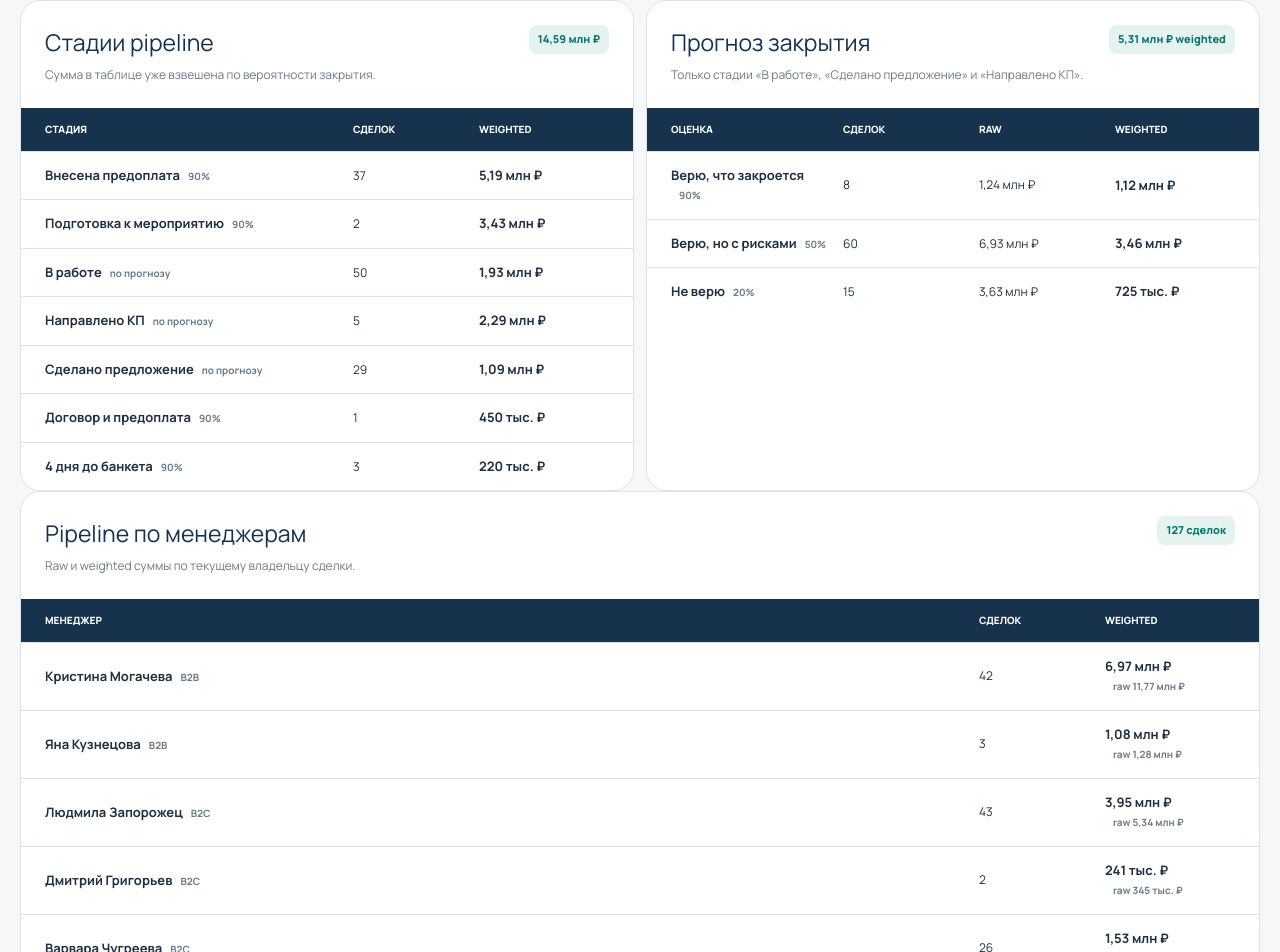
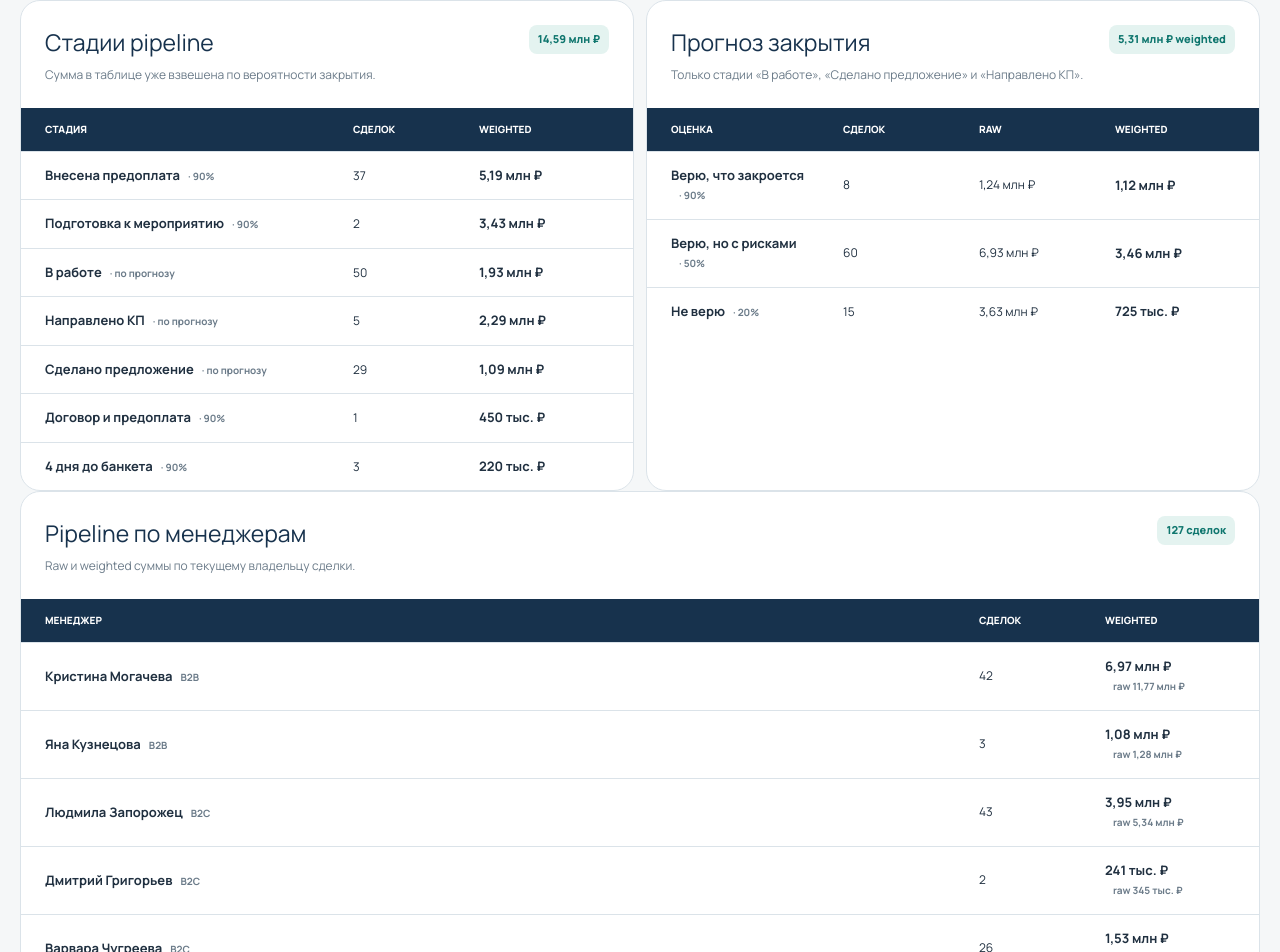
Before and after one commit to nkrivodud-blip/park-skazka-sales-report, a Next.js app: page / in a window 1280 px wide. Shown: the part 4661-5613 px from the top of the page. Built offline with nearby package versions, Linux system fonts and the light colour scheme.

Commit message:
Add visible probability separators to public report

```diff
--- a/app/page.tsx
+++ b/app/page.tsx
@@ -214,11 +214,11 @@ export default function Home() {
         <div className="dual-tables reveal">
           <div className="table-card">
             <div className="table-title"><div><h3>Стадии pipeline</h3><p>Сумма в таблице уже взвешена по вероятности закрытия.</p></div><span>14,59 млн ₽</span></div>
-            <div className="data-table source-table"><div className="data-head"><span>Стадия</span><span>Сделок</span><span>Weighted</span></div>{pipelineStages.map(([stage, count, weighted, probability]) => <div className="data-row" key={stage}><strong>{stage}<small>{probability}</small></strong><span>{count}</span><strong>{compactMoney(weighted)}</strong></div>)}</div>
+            <div className="data-table source-table"><div className="data-head"><span>Стадия</span><span>Сделок</span><span>Weighted</span></div>{pipelineStages.map(([stage, count, weighted, probability]) => <div className="data-row" key={stage}><strong>{stage}<small> · {probability}</small></strong><span>{count}</span><strong>{compactMoney(weighted)}</strong></div>)}</div>
           </div>
           <div className="table-card">
             <div className="table-title"><div><h3>Прогноз закрытия</h3><p>Только стадии «В работе», «Сделано предложение» и «Направлено КП».</p></div><span>5,31 млн ₽ weighted</span></div>
-            <div className="data-table comparison-table"><div className="data-head"><span>Оценка</span><span>Сделок</span><span>Raw</span><span>Weighted</span></div>{forecastBuckets.map(([label, count, raw, weighted, probability]) => <div className="data-row" key={label}><strong>{label}<small>{probability}</small></strong><span>{count}</span><span>{compactMoney(raw)}</span><strong>{compactMoney(weighted)}</strong></div>)}</div>
+            <div className="data-table comparison-table"><div className="data-head"><span>Оценка</span><span>Сделок</span><span>Raw</span><span>Weighted</span></div>{forecastBuckets.map(([label, count, raw, weighted, probability]) => <div className="data-row" key={label}><strong>{label}<small> · {probability}</small></strong><span>{count}</span><span>{compactMoney(raw)}</span><strong>{compactMoney(weighted)}</strong></div>)}</div>
           </div>
         </div>
         <div className="table-card reveal">
```
Also changed, not shown: .pages/index.html.
